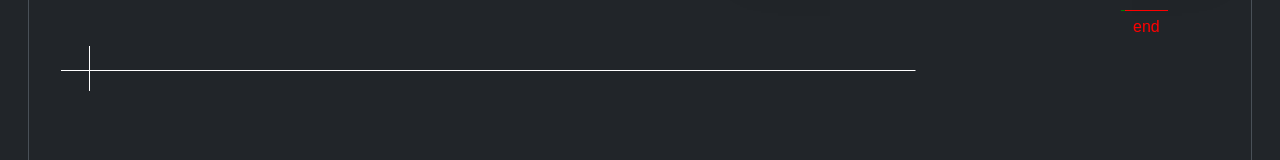
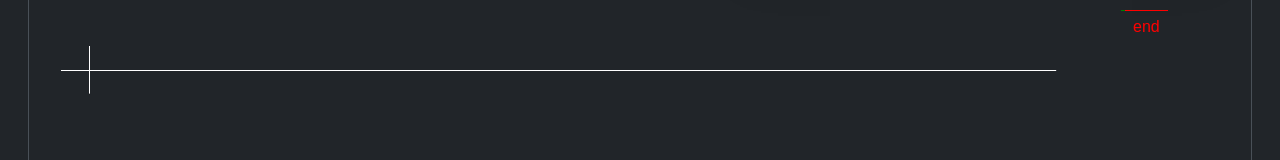
Before and after one commit to Byorks/new-portfolio, a React (Vite) app: page / in a window 1280 px wide. Shown: the part 2462-2622 px from the top of the page. Built offline with nearby package versions, Linux system fonts and the light colour scheme.

Commit message:
:construction: inprog: projects details

```diff
--- a/src/features/home/HomePage.jsx
+++ b/src/features/home/HomePage.jsx
@@ -1,9 +1,11 @@
 import ContactSection from "./components/contact/ContactSection";
-import Header from "../../components/Header";
+
 import Hero from "./components/hero/Hero";
 import ProjectsSection from "./components/projects/ProjectsSection";
 import TechnologiesSection from "./components/technologies/TechnologiesSection";
 import AboutMeSection from "./components/about/AboutSection";
+import Header from "./components/header/Header";
+import Footer from "./components/footer/Footer";
 
 const HomePage = () => {
   return (
@@ -22,6 +24,8 @@
         <ContactSection />
 
         <AboutMeSection />
+
+        <Footer />
       </main>
     </>
   );
--- /dev/null
+++ b/src/features/home/components/footer/Footer.jsx
@@ -0,0 +1,28 @@
+const Footer = () => {
+  return (
+    <footer className="bg-background/50 border border-border px-6 sm:px-12 py-4 m-4 sm:m-7 rounded-sm">
+      <div className="w-full h-full flex justify-between items-center">
+        <p>© 2025 Vanessa Byork</p>
+
+        <div className="flex gap-4">
+          <svg
+            width="24"
+            height="24"
+            viewBox="0 0 24 24"
+            fill="none"
+            xmlns="http://www.w3.org/2000/svg"
+          >
+            <path d="M24 14H14V24H24V14Z" fill="white" />
+            <path d="M24 0H14V10H24V0Z" fill="white" />
+            <path d="M10 0H0V10H10V0Z" fill="white" />
+            <path d="M10 14H0V24H10V14Z" fill="white" />
+          </svg>
+
+          <p>Built with React · CSS · GSAP</p>
+        </div>
+      </div>
+    </footer>
+  );
+};
+
+export default Footer;
--- a/src/styles/globals.css
+++ b/src/styles/globals.css
@@ -90,6 +90,19 @@
     --font-body: 'DM Sans', "Inter", sans-serif, i-sans-serif, system-ui;
 
     /* --- Paleta de cores --- */
+    /* MediumPurple */
+    --color-mediumpurple-50:   oklch(0.976 0.014 304.1);  /* #F9F5FF */
+    --color-mediumpurple-100:  oklch(0.958 0.021 288.9);  /* #F0EFFF */
+    --color-mediumpurple-200:  oklch(0.896 0.06  301.1);  /* #E3D4FF */
+    --color-mediumpurple-300:  oklch(0.814 0.11  300.1);  /* #CDB2FF */
+    --color-mediumpurple-400:  oklch(0.689 0.183 294.4);  /* #A47FFF */
+    --color-mediumpurple-500:  oklch(0.599 0.238 295.2);  /* #9051FB */
+    --color-mediumpurple-600:  oklch(0.528 0.259 292.3);  /* #782EEF */
+    --color-mediumpurple-700:  oklch(0.468 0.241 291.5);  /* #651ED2 */
+    --color-mediumpurple-800:  oklch(0.414 0.201 293.7);  /* #571EAB */
+    --color-mediumpurple-900:  oklch(0.36  0.17  295.1);  /* #48198A */
+    --color-mediumpurple-950:  oklch(0.272 0.145 291.6);  /* #2D0566 */
+
     /* MidnightViolet */
     --color-midnightviolet-950-main: oklch(0.224 0.04 289.3);   /* #1B182D */
     --color-midnightviolet-900:     oklch(0.328 0.039 286.1);   /* #333248 */
@@ -223,41 +236,7 @@
 
 /* Use essa camada para classes mais complexas onde vc ainda almeje sobrescrever com classes utilitárias com card btn badge */
 @layer components {
-        /* Adicione no seu CSS global ou no componente */
-    .cyber-portrait img {
-    image-rendering: pixelated; /* ou crisp-edges – dá vibe retro */
-    transition: filter 0.6s ease-out;
-    }
-
-    /* Opcional: overlay glitch no container */
-    .cyber-portrait::after {
-    content: '';
-    position: absolute;
-    inset: 0;
-    background: linear-gradient(
-        to right,
-        transparent 0%,
-        rgba(0, 255, 255, 0.08) 50%,
-        transparent 100%
-    );
-    opacity: 0;
-    mix-blend-mode: screen;
-    pointer-events: none;
-    }
-
-    .cyber-portrait:hover::after,
-    /* ou durante a transição */
-    .cyber-portrait.active::after {
-    animation: glitch-overlay 1.2s ease-out;
-    }
-
-    @keyframes glitch-overlay {
-    0% { opacity: 0; transform: translateX(-100%); }
-    20% { opacity: 0.7; transform: translateX(0); }
-    80% { opacity: 0.4; transform: translateX(100%); }
-    100% { opacity: 0; }
-    }
-        .title-h2 {
+    .title-h2 {
         @apply text-xl sm:text-3xl;
     }
 
```
Also changed, not shown: src/features/home/components/header/Header.jsx (renamed from src/components/Header.jsx).
